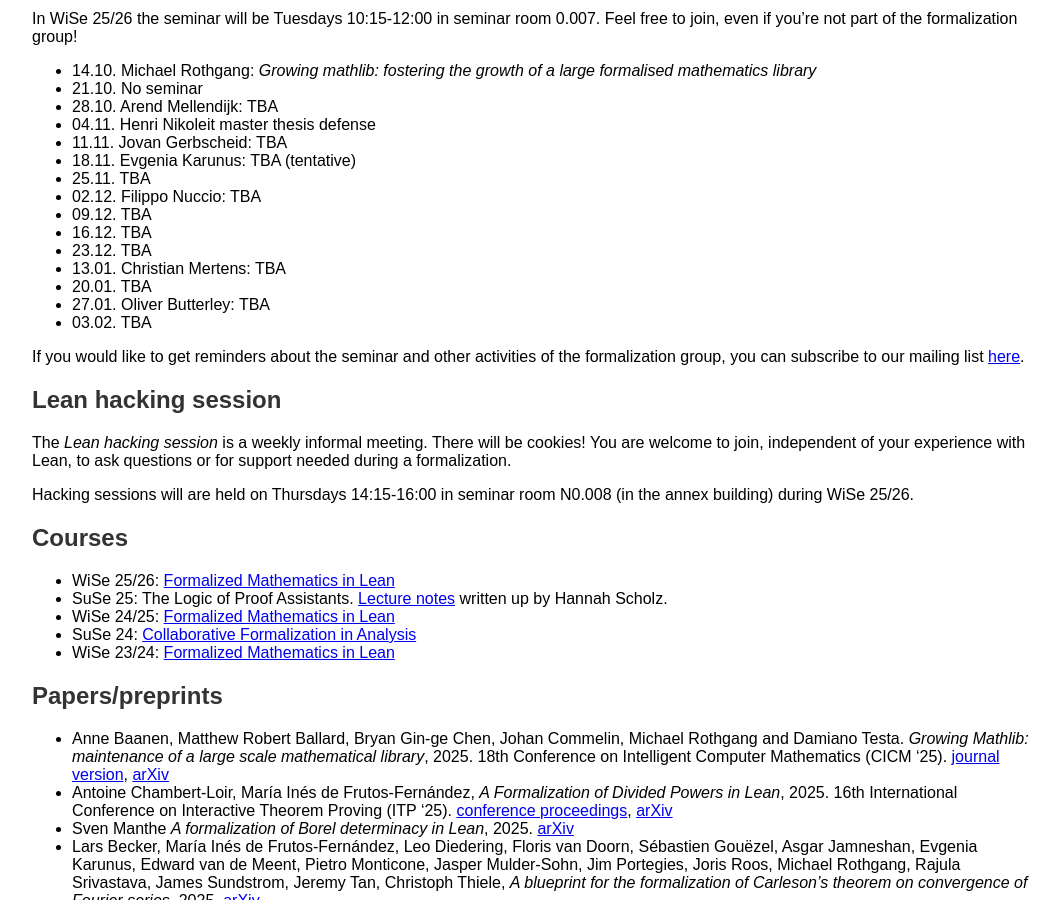
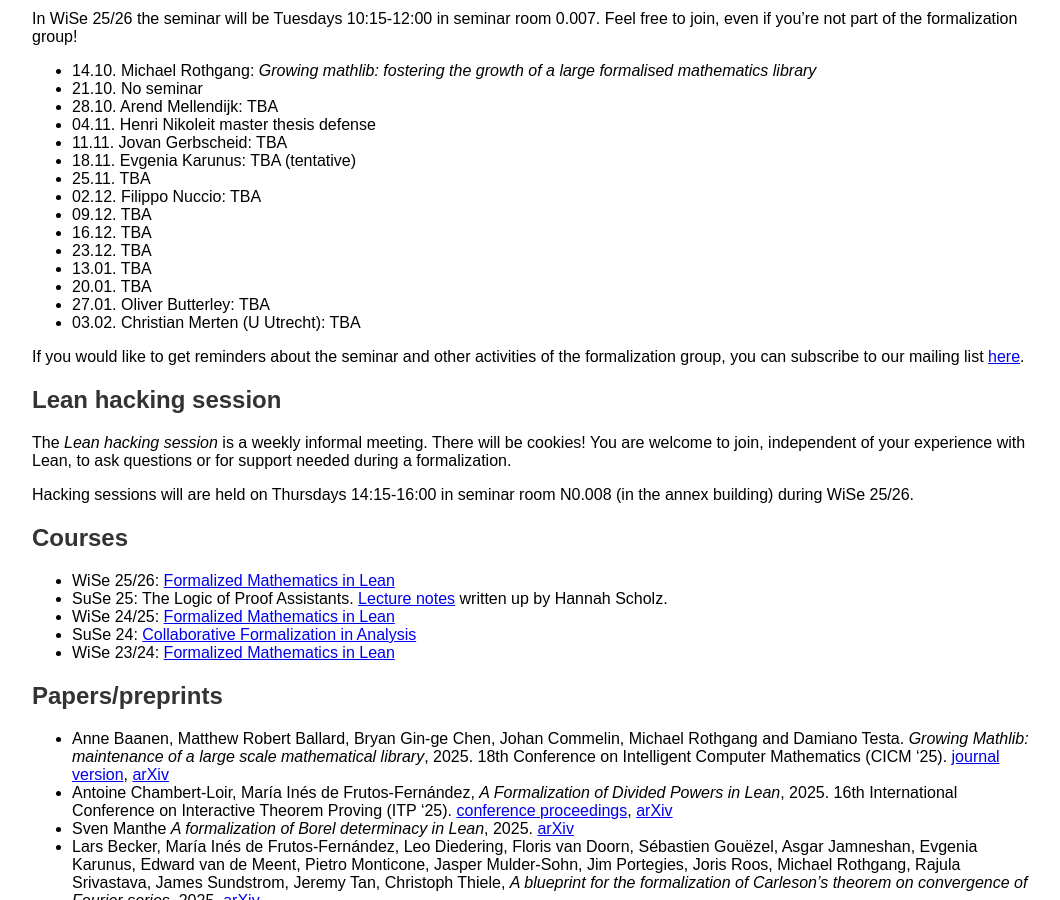
Before and after one commit to fpvandoorn/fpvandoorn.github.io, a Jekyll site: the page built from formalized-mathematics.md, in a window 1280 px wide and 900 px high, scrolled down 690 px. Shown: the whole window, without its empty margins (108-1168 px from the left). Built offline with Jekyll 4.4.1, drawn with Linux system fonts in a browser that asks for light colours; our own code applies the rules of GitHub Pages for plain Markdown files.

Commit message:
feat: re-schedule Christian's talk (#17)

```diff
--- a/formalized-mathematics.md
+++ b/formalized-mathematics.md
@@ -53,10 +53,10 @@
 * 09.12. TBA
 * 16.12. TBA
 * 23.12. TBA
-* 13.01. Christian Mertens: TBA
+* 13.01. TBA
 * 20.01. TBA
 * 27.01. Oliver Butterley: TBA
-* 03.02. TBA
+* 03.02. Christian Merten (U Utrecht): TBA
 
 If you would like to get reminders about the seminar and other activities of the formalization group, you can subscribe to our mailing list [here](https://listen.uni-bonn.de/wws/info/formal-math).
 
```
